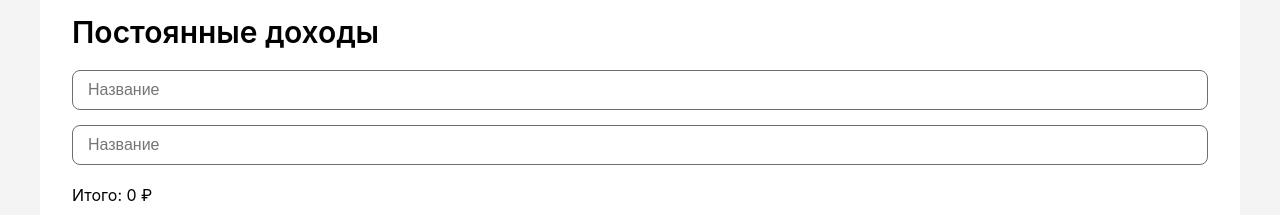
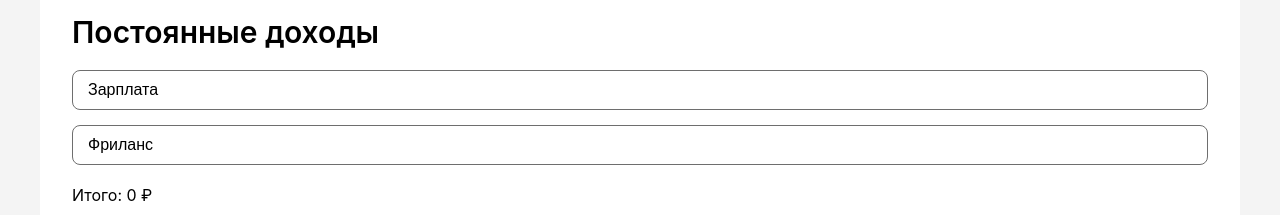
Before and after one commit to YaninaShpak/daily_balance, a React (Vite) app: page / in a window 1280 px wide. Shown: the part 122-337 px from the top of the page. Built offline with nearby package versions, Linux system fonts and the light colour scheme.

Commit message:
feat: typing component EditableList

```diff
--- a/src/components/EditableList/EditableList.tsx
+++ b/src/components/EditableList/EditableList.tsx
@@ -1,22 +1,49 @@
 import { FC } from 'react';
 import styles from './EditableList.module.css'
-import { InitialMoneyState } from '../../redux/slices/initialMoneySlice'
-import MoneyTextInput from '../inputs/MoneyTextInput/MoneyTextInput';
+import { InitialMoneyState, MoneyItem } from '../../redux/slices/initialMoneySlice'
+import MoneyTextInput from '../inputs/MoneyTextInput/MoneyTextInput'
+import { useAppDispatch } from '../../hooks';
 
 interface EditableListProps {
   title: string,
   items: InitialMoneyState['income'],
-  total: number
+  total: number,
+  setFunction: (items: InitialMoneyState['income']) => void
 }
 
-const EditableList: FC<EditableListProps> = ({ title, items, total }) => {
+interface ItemChange {
+  index: number,
+  value: string,
+  field: string,
+  stateItems: InitialMoneyState['income'],
+  stateFunction: (items: InitialMoneyState['income']) => void
+}
+
+const EditableList: FC<EditableListProps> = ({ title, items, total, setFunction }) => {
+  const dispatch = useAppDispatch();
+
+  const handleItemChange = ({index, field, value, stateItems, stateFunction}: ItemChange) => {
+    const newState = [...stateItems];
+    newState[index] = { ...newState[index], ...{ [field]: value } };
+    dispatch(stateFunction(newState));
+  };
+
   return (
     <section className={styles.root}>
       <h2 className={styles.title}>{title}</h2>
       <ul className={`listReset ${styles.list}`}>
         {items.map((el, index) => (
           <li className={styles.item} key={index}>
-            <MoneyTextInput placeholder='Название'/>
+            <MoneyTextInput
+              value={el.titleInput}
+              handleFunction={(e) => handleItemChange({
+                index: index,
+                field: "titleInput",
+                value: e,
+                stateItems: items,
+                stateFunction: setFunction
+              })}
+              placeholder='Название' />
           </li>
         ))}
       </ul>
```
